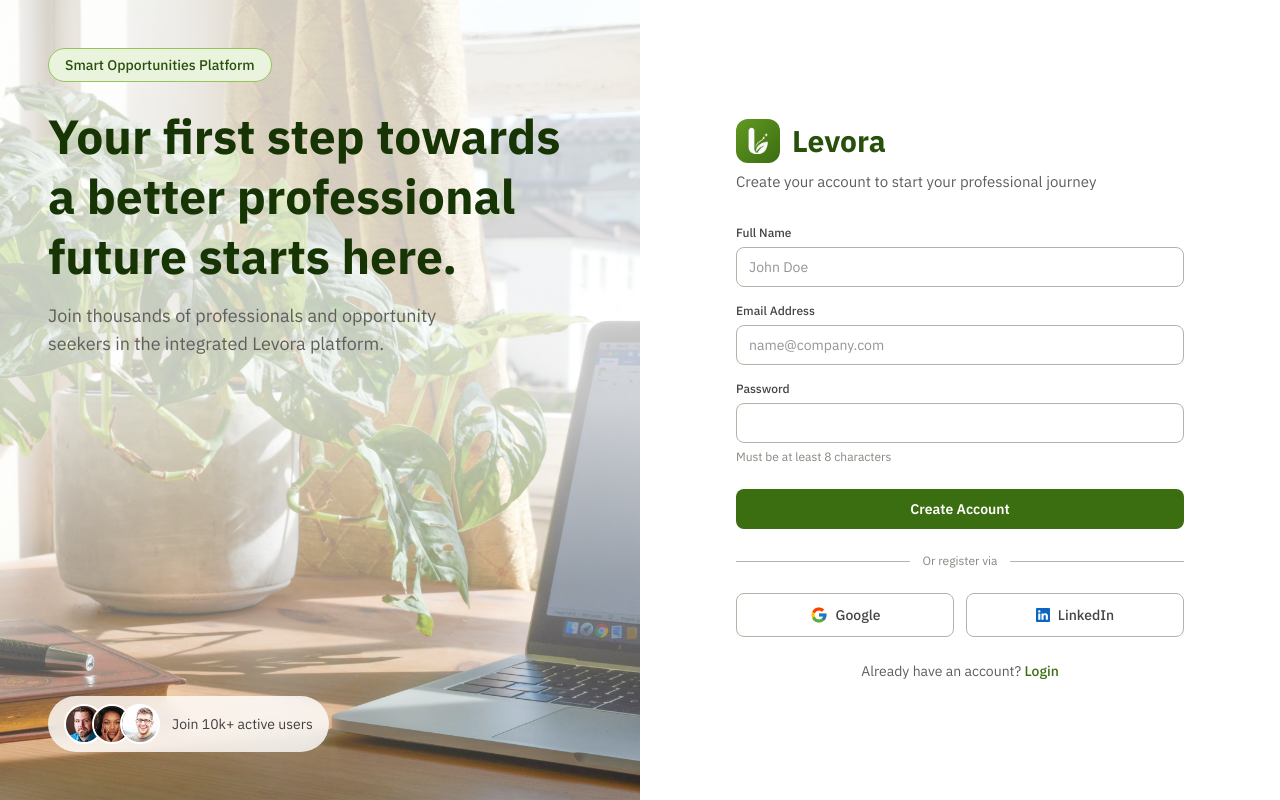
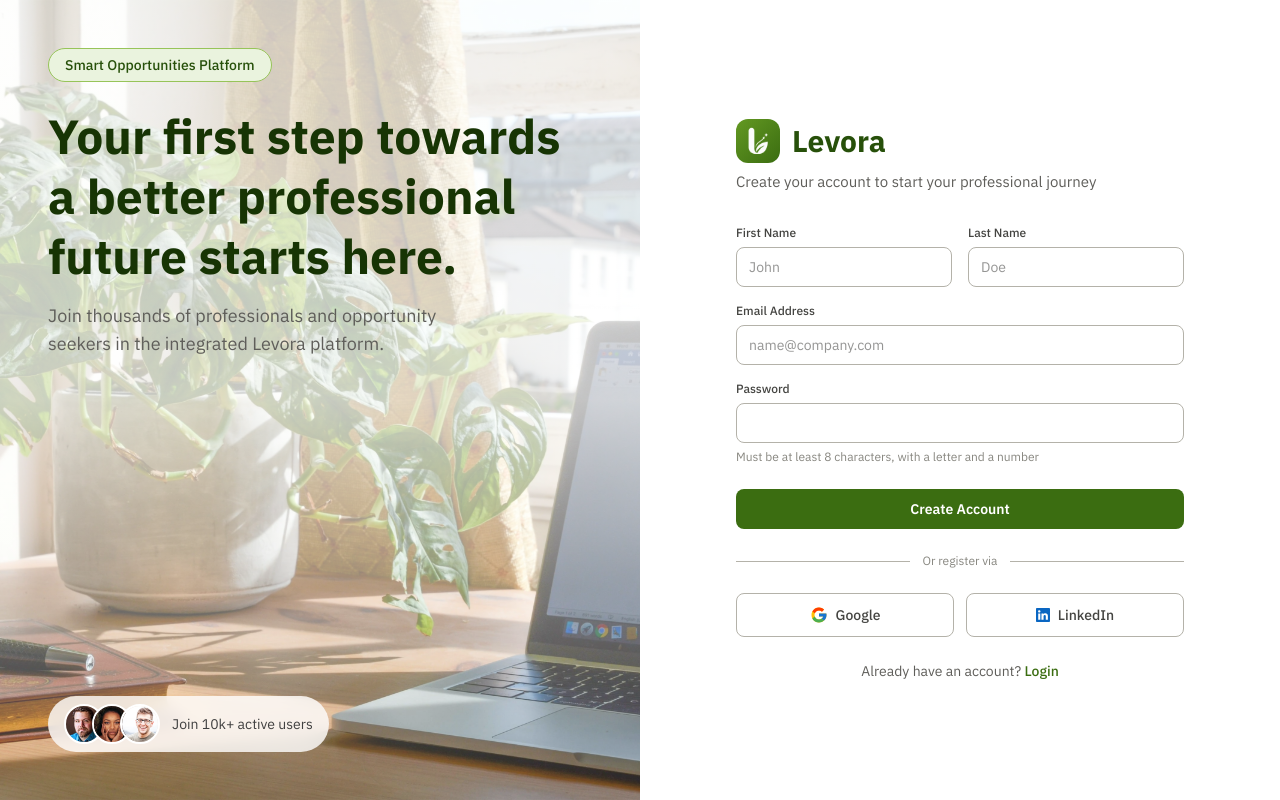
Before and after one commit to Levora-Project/levora-front, a Next.js app: page /register in a window 1280 px wide. Built offline with nearby package versions, Linux system fonts and the light colour scheme; no server answers.

Commit message:
feat: wire login and register forms to the auth api

```diff
--- a/src/feature/auth/components/LoginForm.tsx
+++ b/src/feature/auth/components/LoginForm.tsx
@@ -1,21 +1,67 @@
+"use client";
+
+import { useState } from "react";
+import { useRouter } from "next/navigation";
+import { zodResolver } from "@hookform/resolvers/zod";
+import { useForm } from "react-hook-form";
 import Button from "@/src/shared/ui/Button";
 import Input from "@/src/shared/ui/Input";
 import Link from "next/link";
 import FormHeader from "./FormHeader";
 import SocialAuth from "./SocialAuth";
+import { useAuth } from "@/src/shared/lib/auth/auth-context";
+import { getErrorMessage } from "@/src/shared/lib/api/get-error-message";
+import {
+  loginSchema,
+  type LoginFormValues,
+} from "@/src/shared/lib/validation/auth-schemas";
+
 export default function LoginForm() {
+  const { login } = useAuth();
+  const router = useRouter();
+  const [formError, setFormError] = useState<string | null>(null);
+
+  const {
+    register,
+    handleSubmit,
+    formState: { errors, isSubmitting },
+  } = useForm<LoginFormValues>({
+    resolver: zodResolver(loginSchema),
+  });
+
+  const onSubmit = async (values: LoginFormValues) => {
+    setFormError(null);
+    try {
+      await login(values.email, values.password);
+      router.push("/dashboard");
+    } catch (error) {
+      setFormError(getErrorMessage(error));
+    }
+  };
+
   return (
     <div className="flex flex-1 justify-center items-center bg-white px-4 py-16">
       <div className="w-full max-w-md">
         <FormHeader />
 
-        <form className="flex flex-col gap-4 mt-8">
+        <form
+          className="flex flex-col gap-4 mt-8"
+          onSubmit={handleSubmit(onSubmit)}
+          noValidate
+        >
+          {formError && (
+            <p className="bg-danger-50 px-3 py-2 rounded-sm text-danger-800 text-sm">
+              {formError}
+            </p>
+          )}
+
           <Input
             id="email"
             type="email"
             label="Email"
             placeholder="name@example.com"
-            required
+            error={errors.email?.message}
+            {...register("email")}
           />
 
           <div className="flex flex-col gap-1.5">
@@ -33,14 +79,20 @@
                 Forgot password?
               </Link>
             </div>
-            <Input id="password" type="password" required />
+            <Input
+              id="password"
+              type="password"
+              error={errors.password?.message}
+              {...register("password")}
+            />
           </div>
 
           <Button
             type="submit"
+            disabled={isSubmitting}
             className="mt-2 w-full h-12 font-semibold text-base"
           >
-            Login
+            {isSubmitting ? "Logging in..." : "Login"}
           </Button>
         </form>
 
--- a/src/feature/auth/components/SignupForm.tsx
+++ b/src/feature/auth/components/SignupForm.tsx
@@ -1,29 +1,85 @@
+"use client";
+
+import { useState } from "react";
+import { useRouter } from "next/navigation";
+import { zodResolver } from "@hookform/resolvers/zod";
+import { useForm } from "react-hook-form";
 import Button from "@/src/shared/ui/Button";
 import Input from "@/src/shared/ui/Input";
 import Link from "next/link";
 import FormHeader from "./FormHeader";
 import SocialAuth from "./SocialAuth";
+import { useAuth } from "@/src/shared/lib/auth/auth-context";
+import { getErrorMessage } from "@/src/shared/lib/api/get-error-message";
+import {
+  registerSchema,
+  type RegisterFormValues,
+} from "@/src/shared/lib/validation/auth-schemas";
 
 export default function SignupForm() {
+  const { register: registerUser } = useAuth();
+  const router = useRouter();
+  const [formError, setFormError] = useState<string | null>(null);
+
+  const {
+    register,
+    handleSubmit,
+    formState: { errors, isSubmitting },
+  } = useForm<RegisterFormValues>({
+    resolver: zodResolver(registerSchema),
+  });
+
+  const onSubmit = async (values: RegisterFormValues) => {
+    setFormError(null);
+    try {
+      await registerUser(values);
+      router.push("/dashboard?welcome=1");
+    } catch (error) {
+      setFormError(getErrorMessage(error));
+    }
+  };
+
   return (
     <div className="flex flex-1 justify-center items-center bg-white px-4 py-16">
       <div className="w-full max-w-md">
         <FormHeader />
-        <form className="flex flex-col gap-4 mt-8">
-          <Input
-            id="name"
-            type="text"
-            label="Full Name"
-            placeholder="John Doe"
-            required
-          />
+        <form
+          className="flex flex-col gap-4 mt-8"
+          onSubmit={handleSubmit(onSubmit)}
+          noValidate
+        >
+          {formError && (
+            <p className="bg-danger-50 px-3 py-2 rounded-sm text-danger-800 text-sm">
+              {formError}
+            </p>
+          )}
+
+          <div className="gap-4 grid grid-cols-2">
+            <Input
+              id="firstName"
+              type="text"
+              label="First Name"
+              placeholder="John"
+              error={errors.firstName?.message}
+              {...register("firstName")}
+            />
+            <Input
+              id="lastName"
+              type="text"
+              label="Last Name"
+              placeholder="Doe"
+              error={errors.lastName?.message}
+              {...register("lastName")}
+            />
+          </div>
 
           <Input
             id="email"
             type="email"
             label="Email Address"
             placeholder="name@company.com"
-            required
+            error={errors.email?.message}
+            {...register("email")}
           />
 
           <div className="flex flex-col gap-1.5">
@@ -31,19 +87,20 @@
               id="password"
               type="password"
               label="Password"
-              minLength={8}
-              required
+              error={errors.password?.message}
+              {...register("password")}
             />
             <p className="text-neutral-400 text-xs">
-              Must be at least 8 characters
+              Must be at least 8 characters, with a letter and a number
             </p>
           </div>
 
           <Button
             type="submit"
+            disabled={isSubmitting}
             className="mt-2 w-full h-12 font-semibold text-base"
           >
-            Create Account
+            {isSubmitting ? "Creating account..." : "Create Account"}
           </Button>
         </form>
 
--- /dev/null
+++ b/src/shared/lib/validation/auth-schemas.ts
@@ -0,0 +1,23 @@
+import { z } from "zod";
+
+const passwordSchema = z
+  .string()
+  .min(8, "Password must be at least 8 characters")
+  .regex(/[A-Za-z]/, "Password must contain at least one letter")
+  .regex(/[0-9]/, "Password must contain at least one number");
+
+export const loginSchema = z.object({
+  email: z.string().min(1, "Email is required").email("Enter a valid email address"),
+  password: z.string().min(1, "Password is required"),
+});
+
+export type LoginFormValues = z.infer<typeof loginSchema>;
+
+export const registerSchema = z.object({
+  firstName: z.string().min(1, "First name is required"),
+  lastName: z.string().min(1, "Last name is required"),
+  email: z.string().min(1, "Email is required").email("Enter a valid email address"),
+  password: passwordSchema,
+});
+
+export type RegisterFormValues = z.infer<typeof registerSchema>;
```
